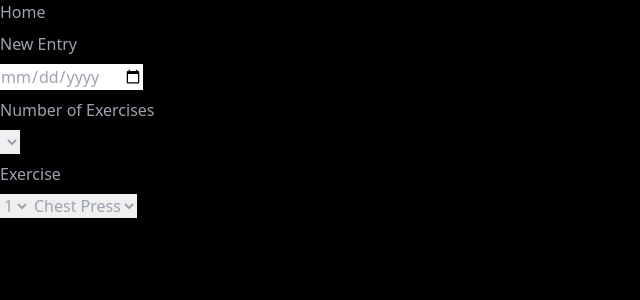
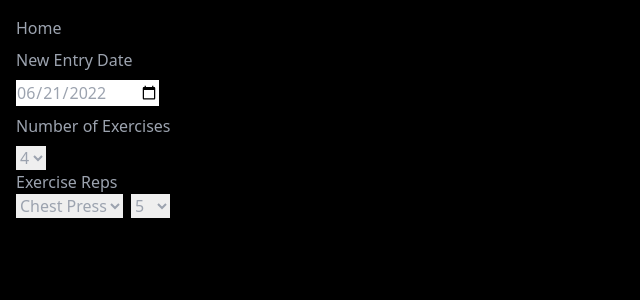
Before and after one commit to Jerrad-Johnson/WorkoutApp, a React (Create React App) app: page / in a window 1280 px wide. Shown: the top 300 px of the page, without its empty margins (0-640 px from the left). Built offline with nearby package versions, Linux system fonts and the light colour scheme.

Commit message:
Added form stuff.

```diff
--- a/src/App.css
+++ b/src/App.css
@@ -8,8 +8,25 @@ body{
     text-gray-400
 }
 
+.container{
+    @apply
+    p-4
+}
+
 .inputTitle{
     @apply
     block
     my-2
 }
+
+.genericSelectorShort{
+
+}
+
+.genericSelectorShortSideBySide{
+}
+
+.secondSideBySideSelector{
+    @apply
+    ml-2
+}
--- a/src/Home.tsx
+++ b/src/Home.tsx
@@ -1,26 +1,45 @@
 import {ReactElement, useState} from "react";
-let cc: any = console.log;
+let cc = console.log;
 
 function Home(){
 
     const [numberOfExercisesState, setNumberOfExercisesState] = useState<number>(4);
+    const [defaultNumberOfExercises, setDefaultNumberOfExercises] = useState<number>(4);
+    const [exerciseTypesState, setExerciseTypesState] = useState<string[]>(["Chest Press"]);
+    const [defaultRepCount, setDefaultRepCount] = useState<number>(5);
+
+    let date: string = todaysDateForHTMLCalendar()
 
     return(
       <div className={""}>
         <form>
-            <span className={"inputTitle"}>New Entry</span>
-            <input type={"date"}></input>
+            <span className={"inputTitle"}>New Entry Date</span>
+            <input type={"date"} defaultValue={date}></input>
+
             <span className={"inputTitle"}>Number of Exercises</span>
-            <select></select>
-            <span className={"inputTitle"}>Exercise</span>
-            <select>
+            <select defaultValue={defaultNumberOfExercises} className={"genericSelectorShort"}>
                 <NumberOfExercises
                     numberOfExercisesState = {numberOfExercisesState}
                 />
             </select>
-            <select>
-                <option>Chest Press</option>
+
+            <br />
+            <span className={"inputTitleSideBySide"}>Exercise </span>
+            <span className={"inputTitleSideBySide"}>Reps </span>
+            <br />
+            <select className={"genericSelectorLongSideBySide"}>
+                <TypesOfExercises
+                    exerciseTypesState = {exerciseTypesState}
+                />
             </select>
+
+            <select defaultValue={defaultRepCount} className={"genericSelectorShortSideBySide secondSideBySideSelector"}>
+                <RepCount/>
+            </select>
+
+
+
+
         </form>
       </div>
     );
@@ -33,13 +52,51 @@ function NumberOfExercises({numberOfExercisesState}: {numberOfExercisesState: nu
         numberOfExercisesAsArray[i] = ++i;
     }
 
-    let exerciseOptions: JSX.Element[] = numberOfExercisesAsArray.map((e: number, k: number) => {
+    let exerciseOptionCount: JSX.Element[] = numberOfExercisesAsArray.map((e: number, k: number) => {
        return (
             <option key={k}>{e}</option>
-       )
+       );
     });
 
-    return (<>{exerciseOptions}</>);
+    return (<>{exerciseOptionCount}</>);
 }
 
+function TypesOfExercises({exerciseTypesState}: {exerciseTypesState: string[]}){
+    let listOfExercises: JSX.Element[] = exerciseTypesState.map((e: string, k: number) => {
+        return (
+            <option key={k}>{e}</option>
+        );
+    });
+
+    return (<>{listOfExercises}</>)
+}
+
+function RepCount(){
+    let maxRepCount: number[] = [];
+
+    for (let i = 0; i < 10; i++){
+        maxRepCount[i] = i+1;
+    }
+
+    let repCountOptions: JSX.Element[] = maxRepCount.map((e: number, k: number ) => {
+        return (
+            <option key={k}>{e}</option>
+        );
+    });
+
+    return (<>{repCountOptions}</>);
+}
+
+function todaysDateForHTMLCalendar(){
+    let date: Date = new Date;
+    let DD: number | string = date.getDate();
+    if (DD < 10) DD = ("0" + DD);
+    let MM: number | string = date.getMonth() +1;
+    if (MM < 10) MM = ("0" + MM);
+    let yyyy: number = date.getFullYear()
+
+    return (`${yyyy}-${MM}-${DD}`);
+}
+
+
 export default Home;
```
